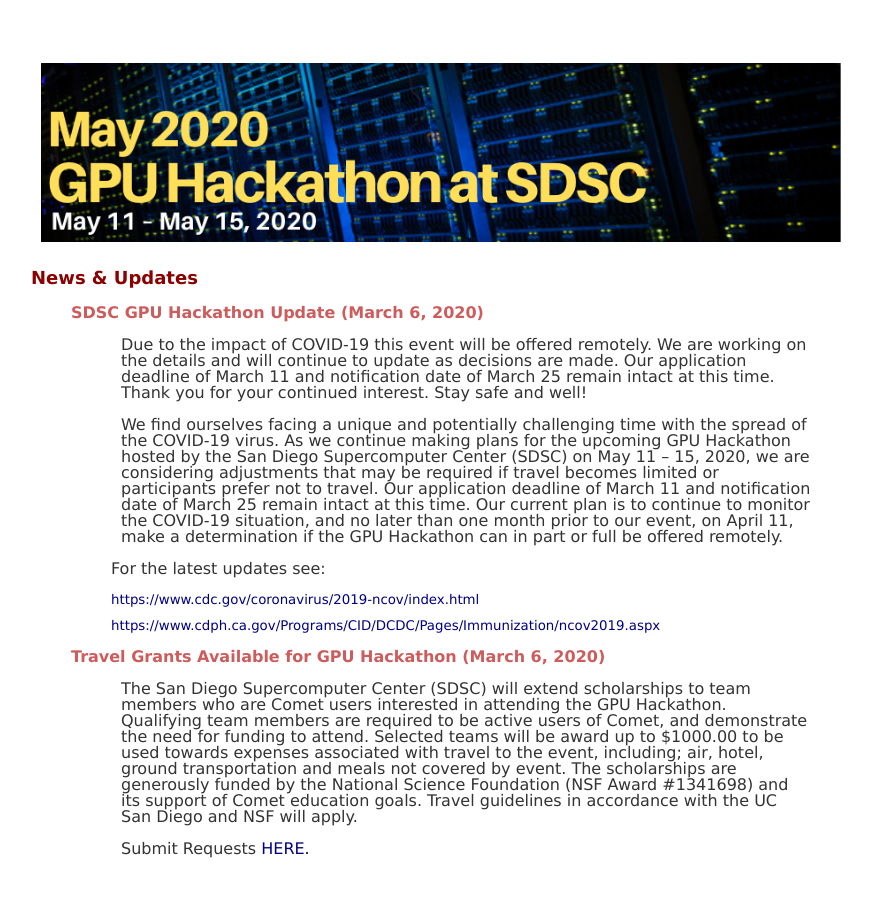
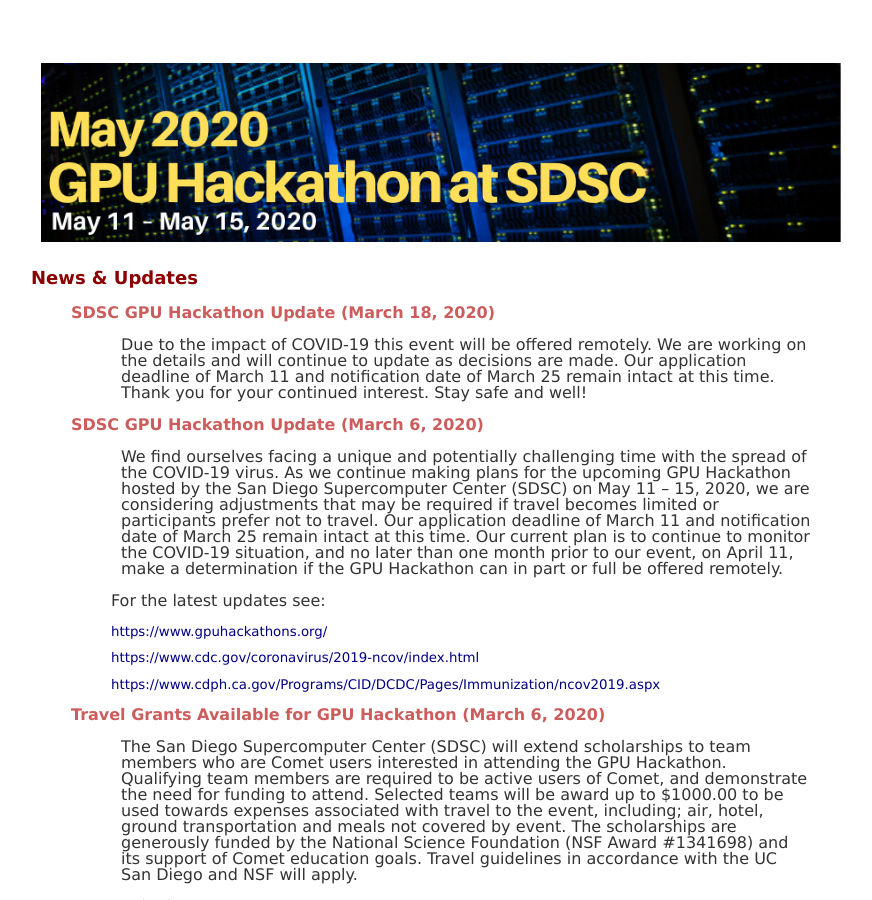
Before and after one commit to sdsc-hpc-training/sdsc-hpc-training.github.io, a Jekyll site: the page built from gpuhackathon/index.html, in a window 1280 px wide and 900 px high. Shown: the whole window, without its empty margins (199-1071 px from the left). Built offline with Jekyll 4.4.1, drawn with Linux system fonts in a browser that asks for light colours.

Commit message:
Update index.html

```diff
--- a/gpuhackathon/index.html
+++ b/gpuhackathon/index.html
@@ -12,12 +12,13 @@
 <p class="news">News & Updates</p>
 <blockquote>
 
-<p class="newsitem">SDSC GPU Hackathon Update (March 6, 2020)</p>
+<p class="newsitem">SDSC GPU Hackathon Update (March 18, 2020)</p>
 <p id="paral">Due to the impact of COVID-19 this event will be offered remotely.
 We are working on the details and will continue to update as decisions are made.
 Our application deadline of March 11 and notification date of March 25 remain
 intact at this time.  Thank you for your continued interest.  Stay safe and well!
              </p>
+<p class="newsitem">SDSC GPU Hackathon Update (March 6, 2020)</p>
 <p id="paral">We find ourselves facing a unique and potentially challenging time with the spread of the COVID-19 virus.
 As we continue making plans for the upcoming GPU Hackathon hosted by the San Diego Supercomputer Center
 (SDSC) on May 11 – 15, 2020, we are considering adjustments that may be required if travel becomes
@@ -25,7 +26,9 @@
 date of March 25 remain intact at this time. Our current plan is to continue to monitor the COVID-19
 situation, and no later than one month prior to our event, on April 11, make a determination if the
              GPU Hackathon can in part or full be offered remotely. </p>
+<p></p>
 <p class="tab">For the latest updates see:
+<p class="tab address"><a href="https://www.gpuhackathons.org/">https://www.gpuhackathons.org/</a></p>
 <p class="tab address"><a href="https://www.cdc.gov/coronavirus/2019-ncov/index.html">https://www.cdc.gov/coronavirus/2019-ncov/index.html</a></p>
 <p class="tab address"><a href="">https://www.cdph.ca.gov/Programs/CID/DCDC/Pages/Immunization/ncov2019.aspx</a></p>
 </p>
```
